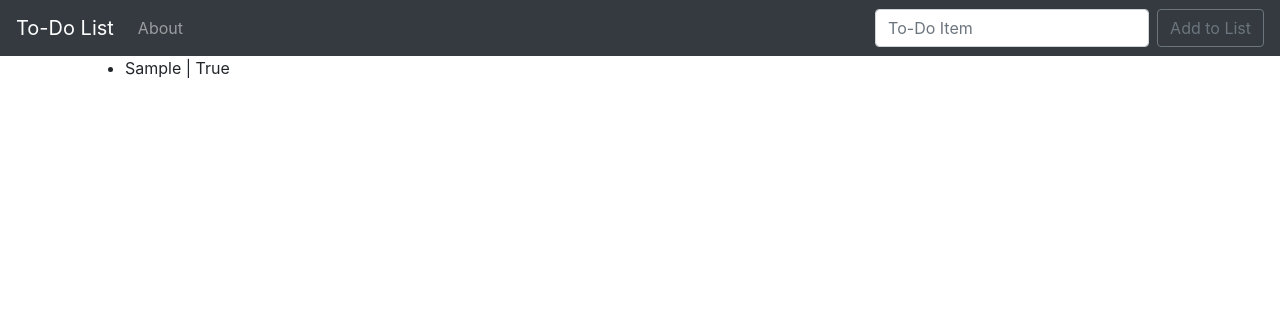
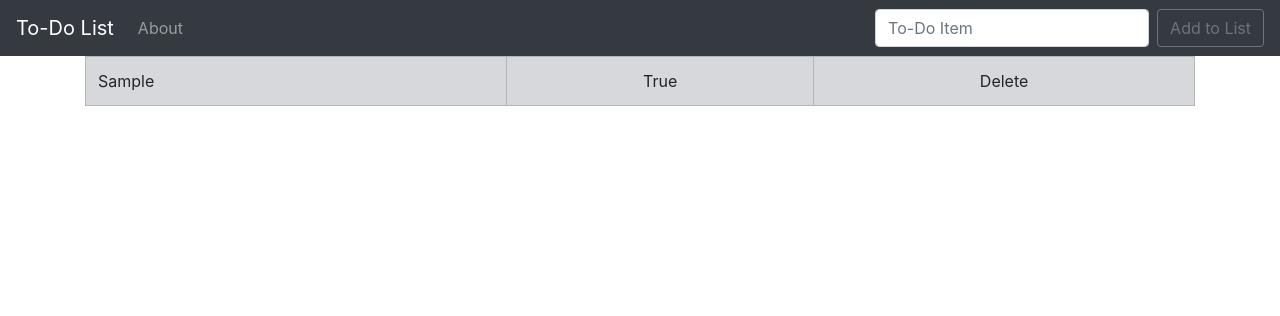
Before and after one commit to jerhow/todjando, a Django app: page / in a window 1280 px wide. Shown: the top 316 px of the page. Run offline with Django 3.2, Linux system fonts and the light colour scheme; tables that the repository leaves empty hold one stand-in row (values such as "Sample post"); some libraries are stand-ins or nearby versions.

Commit message:
List output now in a Bootstrap table, with conditional row coloring for completed items

```diff
--- a/todo_list/templates/home.html
+++ b/todo_list/templates/home.html
@@ -5,11 +5,15 @@
 {% block content %}
 
     {% if all_items %}
-    <ul>
+    <table class="table table-bordered">
         {% for i in all_items %}
-            <li>{{ i.item }} | {{ i.completed }}</li>
+            <tr {% if i.completed %}class="table-secondary"{% endif %}>
+                    <td>{{ i.item }}</td>
+                    <td><center>{{ i.completed }}</center></td>
+                    <td><center>Delete</center></td>
+                </tr>
         {% endfor %}
-    </ul>
+    </table>
     {% endif %}
 
 
```
